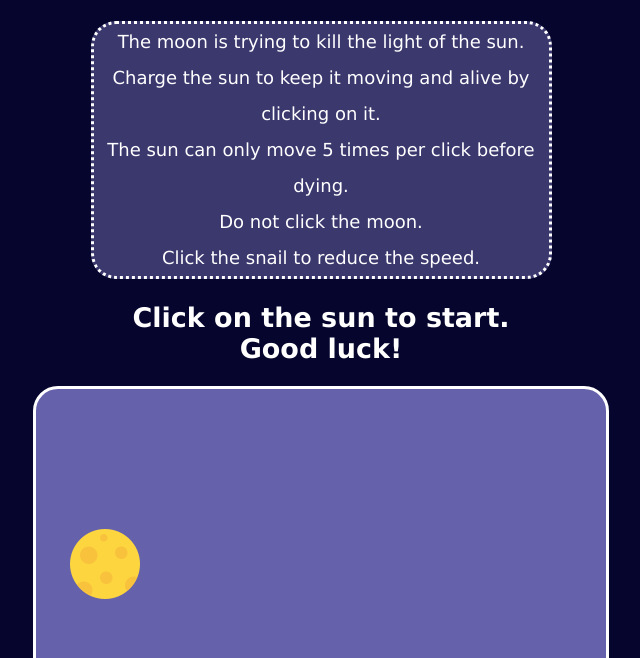
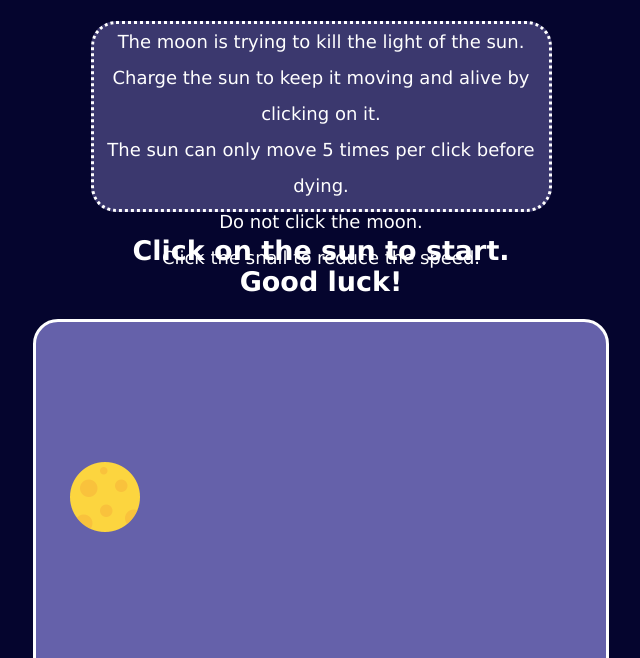
Before and after one commit to Famlam2/Dance-of-Ra-Luna, a plain HTML site: page index.html in a window 1280 px wide. Shown: the part 68-726 px from the top of the page, without its empty margins (319-959 px from the left). Drawn offline with Linux system fonts and the light colour scheme.

Commit message:
Fixed tutorial sizing

```diff
--- a/style.css
+++ b/style.css
@@ -12,6 +12,7 @@ body {
 }
 
 #lore {
+    height: 185px;
     width: 455px;
     display: flex;
     align-content: center;
```
